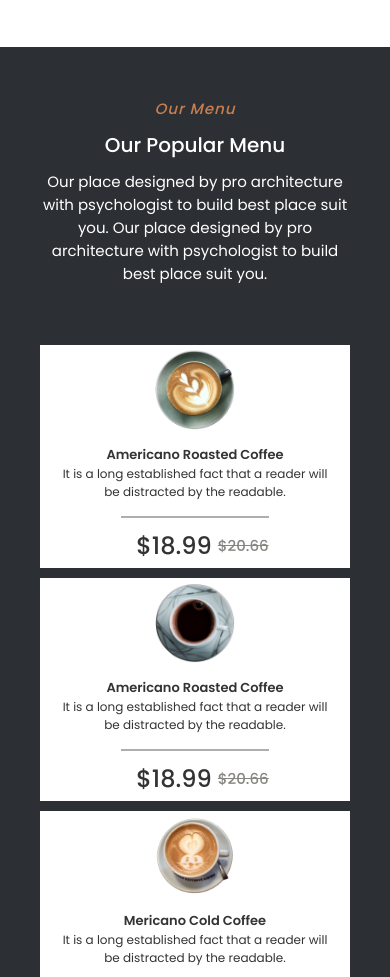
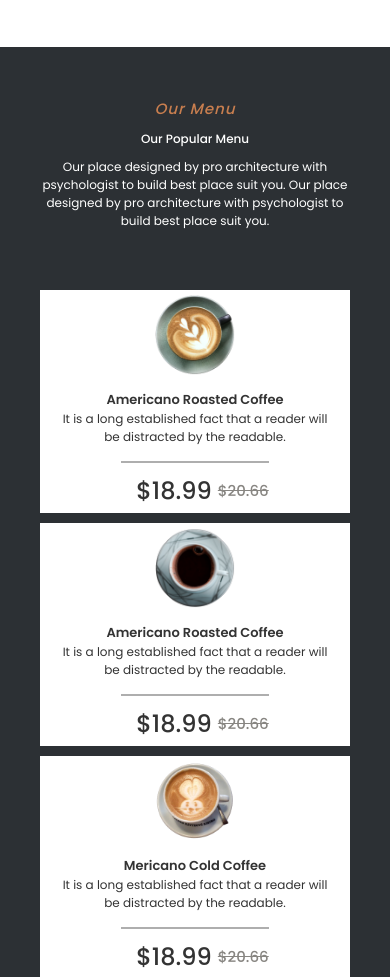
Before and after one commit to boiOctave/coffeshop.github.io, a plain HTML site: page index.html in a window 390 px wide. Shown: the part 1621-2598 px from the top of the page. Drawn offline with nearby package versions, Linux system fonts and the light colour scheme; a web font is replaced by a local one.

Commit message:
Update style.css

```diff
--- a/css/style.css
+++ b/css/style.css
@@ -819,6 +819,9 @@ border: 4px solid var(--primary-color) ;
 
                 }
             @media screen and (max-width: 860px){
+                body{
+                    overflow-x: hidden;
+                }
                 .about-content {
                     grid-template-columns: 1fr;
                 }
@@ -925,7 +928,7 @@ border: 4px solid var(--primary-color) ;
                     align-items: flex-start;
                 }
                 .bactToTop-icon{
-                    right: 1rem;
+                    right: 2.5rem;
                 }
             }
              @media screen and (max-width: 723px){
@@ -1020,10 +1023,13 @@ border: 4px solid var(--primary-color) ;
                  .section.footer{
                     padding-bottom: 0 ;
                 }
-            }
-            @media screen and (max-width: 350px){
                 .aboutimg-textBox{
                     right: -2rem;
                 }
+                .section-title, .section-decription{
+                    font-size: var(--smaller-font);
+                }
+            }
+            @media screen and (max-width: 350px){
 
             }
```
